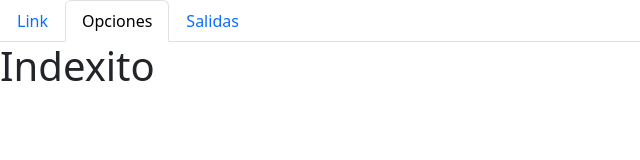
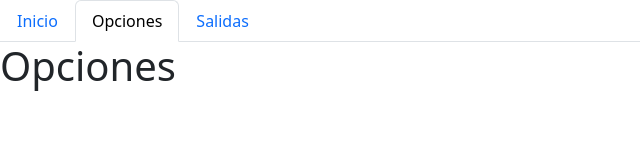
Before and after one commit to adrianvarela-bit/tic2practica1, a plain HTML site: page opciones.html in a window 1280 px wide. Shown: the whole page, without its empty margins (0-640 px from the left). Drawn offline with nearby package versions, Linux system fonts and the light colour scheme.

Commit message:
Añadidas la etiqueta header, main y footer
Por ahora solo están en index.

```diff
--- a/opciones.html
+++ b/opciones.html
@@ -7,9 +7,10 @@
     <link href="https://cdn.jsdelivr.net/npm/bootstrap@5.3.8/dist/css/bootstrap.min.css" rel="stylesheet" integrity="sha384-sRIl4kxILFvY47J16cr9ZwB07vP4J8+LH7qKQnuqkuIAvNWLzeN8tE5YBujZqJLB" crossorigin="anonymous">
   </head>
   <body>
+    <header>
     <ul class="nav nav-tabs">
         <li class="nav-item">
-            <a class="nav-link" href="index.html">Link</a>
+            <a class="nav-link" href="index.html">Inicio</a>
         </li>
         <li class="nav-item">
             <a class="nav-link active" aria-current="page" href="opciones.html">Opciones</a>
@@ -18,7 +19,8 @@
             <a class="nav-link" href="salidas.html">Salidas</a>
         </li>
       </ul>
-      <h1>Indexito</h1>
+    </header>
+      <h1>Opciones</h1>
     <script src="https://cdn.jsdelivr.net/npm/bootstrap@5.3.8/dist/js/bootstrap.bundle.min.js" integrity="sha384-FKyoEForCGlyvwx9Hj09JcYn3nv7wiPVlz7YYwJrWVcXK/BmnVDxM+D2scQbITxI" crossorigin="anonymous"></script>
   </body>
 </html>
```
Also changed, not shown: index.html (+11 -4 lines), salidas.html (+4 -2 lines).
